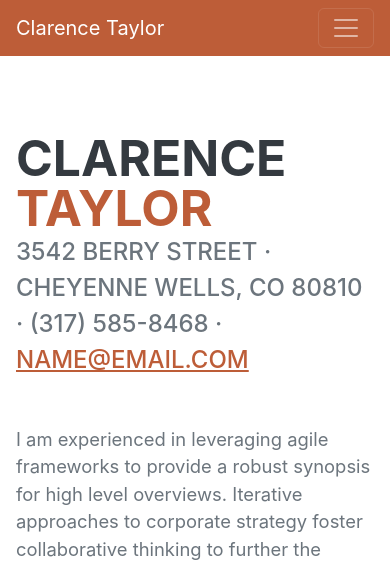
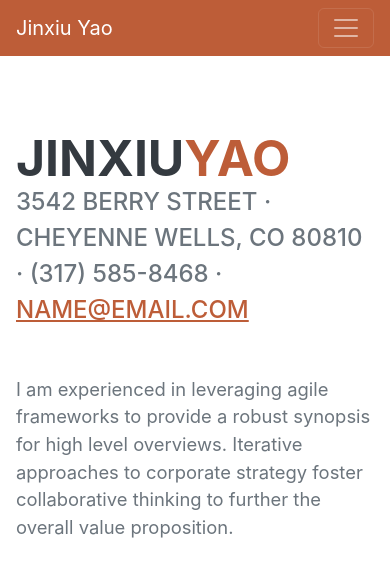
Before and after one commit to jya0/static-portfolio, a website: page src/pug/index.pug in a window 390 px wide. Shown: the top 568 px of the page. Drawn offline with nearby package versions, Linux system fonts and the light colour scheme; files that its build step writes are made by us from their sources; files whose address does not match are found by name; a web font is replaced by a local one.

Commit message:
second test change

```diff
--- a/src/pug/index.pug
+++ b/src/pug/index.pug
@@ -27,7 +27,7 @@ html(lang='en')
         // Navigation
         nav#sideNav.navbar.navbar-expand-lg.navbar-dark.bg-primary.fixed-top
             a.navbar-brand.js-scroll-trigger(href='#page-top')
-                span.d-block.d-lg-none Clarence Taylor
+                span.d-block.d-lg-none Jinxiu Yao
                 span.d-none.d-lg-block
                     img.img-fluid.img-profile.rounded-circle.mx-auto.mb-2(src='assets/img/profile.jpg', alt='...')
             button.navbar-toggler(type='button', data-bs-toggle='collapse', data-bs-target='#navbarResponsive', aria-controls='navbarResponsive', aria-expanded='false', aria-label='Toggle navigation')
@@ -54,8 +54,8 @@ html(lang='en')
             section#about.resume-section
                 .resume-section-content
                     h1.mb-0
-                        | Clarence
-                        span.text-primary Taylor
+                        | Jinxiu
+                        span.text-primary Yao
                     .subheading.mb-5
                         | 3542 Berry Street · Cheyenne Wells, CO 80810 · (317) 585-8468 ·
                         a(href='mailto:name@email.com') name@email.com
```
Also changed, not shown: dist/assets/img/profile.jpg (deleted), src/assets/img/profile.jpg.
